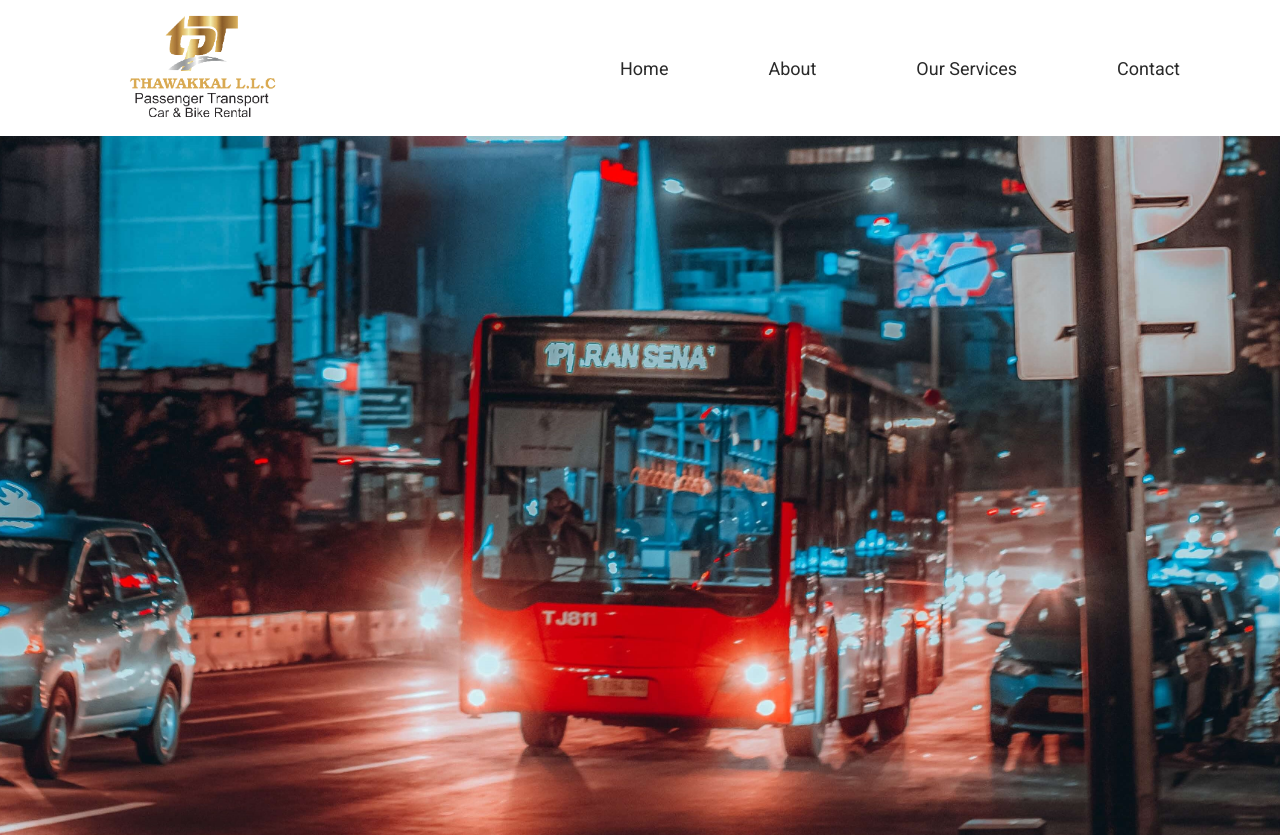
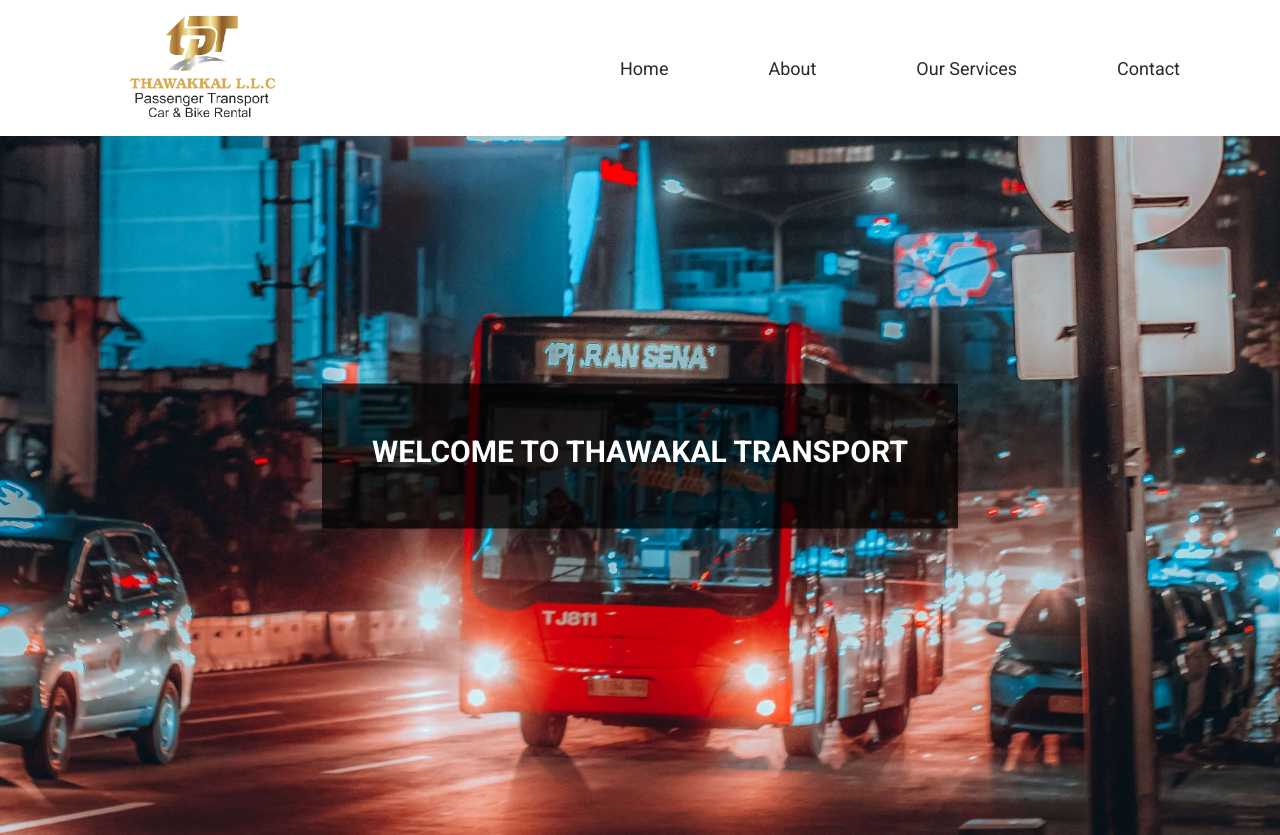
Before and after one commit to ismailinayat/thawakal, a Next.js app: page / in a window 1280 px wide. Shown: the top 835 px of the page. Built offline with nearby package versions, Linux system fonts and the light colour scheme.

Commit message:
added text on slides

```diff
--- a/components/Slider.jsx
+++ b/components/Slider.jsx
@@ -14,17 +14,33 @@ function HeaderSlider() {
   return (
     <div className='slider__container'>
     <Slider {...settings}>
-        <div>
+        <div className='single__slide'>
+
             <div className="image"><img src="night.jpg" alt="" /></div>
+            <div className="slide__text">
+              <h3>WELCOME TO Thawakal transport</h3>
+            </div>
         </div>
-        <div>
+        <div className='single__slide'>
         <div className="image"><img src="modern.jpg" alt="" /></div>
+        <div className="slide__text">
+              <h3>Who we are</h3>
+              <p>We are a International Transport service company having Service across INDIA & UAE.</p>
+            </div>
         </div>
-        <div>
+        <div className='single__slide'>
         <div className="image"><img src="logistic.jpg" alt="" /></div>
+        <div className="slide__text">
+              <h3>What we do</h3>
+              <p>Rent A Car, School And College Transportation, Passenger Transporting, Rental Buses, Tours, And Desert Safari Etc. Rent A Car, School And College Transportation, Passenger Transporting, Rental Buses, Tours, And Desert Safari Etc.</p>
+            </div>
         </div>
-        <div>
+        <div className='single__slide'>
         <div className="image"><img src="school.jpg" alt="" /></div>
+        {/* <div className="slide__text">
+              <h3>WELCOME TO ROADIEZ TRANSORT</h3>
+              <p>Founded Since 2020</p>
+            </div> */}
         </div>
 
     </Slider>
--- a/styles/components/_slider.scss
+++ b/styles/components/_slider.scss
@@ -2,6 +2,9 @@
 .slider__container {
 
 
+    .single__slide {
+
+        position: relative;
 
         .image {
 
@@ -24,4 +27,34 @@
                 }
             }
         }
+
+        .slide__text {
+
+
+            position: absolute;
+            top: 40%;
+            left: 50%;
+            transform: translate(-50%, -50%);
+            padding: 5rem;
+            background-color: rgba($color: #000000, $alpha: 0.7);
+            color: $color-white;
+            text-align: center;
+            h3 {
+
+                font-size: 3rem;
+                margin-bottom: 1rem;
+                text-transform: uppercase;
             }
+
+            p {
+                font-size: 1.6rem;
+                line-height: 1.5;
+                max-width: 70rem;
+                text-transform: uppercase;
+
+            }
+        }
+    }
+
+
+}
```
Lines whose indentation alone changed are shown as unchanged.
